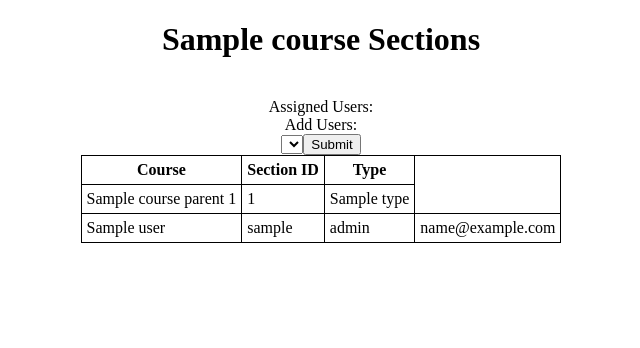
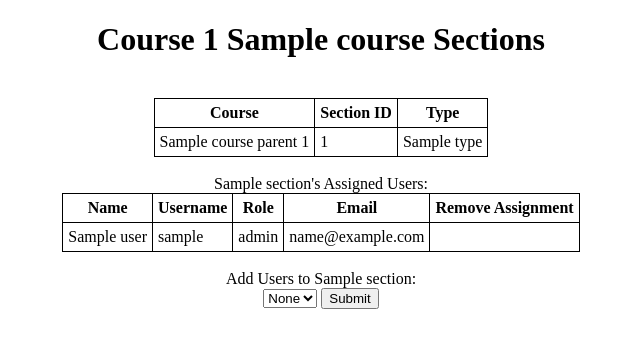
Before and after one commit to ademar-gamero/TA-Web-Application, a Django app: template templates/course_sections.html in a window 1280 px wide. Shown: the top 348 px of the page, without its empty margins (319-959 px from the left). Run offline with Django 3.2, Linux system fonts and the light colour scheme; the template is opened without the code that fills it: most values are stand-ins (such as "Sample title", 1, 10 or a date in 2020); lists and menus that the app fills with data are empty.

Commit message:
fix db, modify course_sections.html, modfi courseList.html, modify model assigned_section field, modfi courseSections tests

```diff
--- a/ta_app/admin.py
+++ b/ta_app/admin.py
@@ -1,6 +1,7 @@
 from django.contrib import admin
 from .models import Course, Section, User, Day
+
+admin.site.register(Day)
 admin.site.register(Course)
 admin.site.register(Section)
 admin.site.register(User)
-admin.site.register(Day)
--- a/templates/courseList.html
+++ b/templates/courseList.html
@@ -91,10 +91,13 @@
         <td>{{ course.course_name}}</td>
         <td>{{ course.course_id }}</td>
         <td>{{ course.semester }}</td>
+
           {%if is_admin%}
         <td>Edit Course Info</td>
           {%endif%}
-        <td>Course Sections</td>
+
+          <td><a href="{% url 'courseSections' course.pk %}">Course Sections</a></td>
+
           {%if is_admin%}
         <td><a href="{% url 'deleteCourse' course.id %}">Delete</a></td>
           {%endif%}
--- a/templates/course_sections.html
+++ b/templates/course_sections.html
@@ -29,19 +29,20 @@
     <title>Course Section Assignments</title>
   </head>
 <body>
-  <h1 class = "center"> {{course}} Sections </h1>
+<h1 class = "center"> Course {{course.course_id}} {{course.course_name}} Sections </h1>
   <div class = "center2" align="center">
+  {%for section in sections %}
       <table>
       <br>
       <tr>
         <th>Course</th>
         <th>Section ID</th>
         <th>Type</th>
-        {% if usr_role == "Admin" or usr_role == "Instructor" %}
-        <th> Remove Assignment </th>
+        {% if usr_role == "Admin"%}
+        <th> Edit Section Info </th>
+        <th>Delete Section</th>
             {% endif %}
         </tr>
-        {%for section in sections %}
             <tr>
               <td>{{ section.course_parent.course_name }} {{ section.course_parent.course_id }}</td>
               <td>{{ section.section_id }}</td>
@@ -51,24 +52,35 @@
               <td> delete link </td>
                 {% endif %}
             </tr>
-          Assigned Users:
-            {% for user in section.assigned_users %}
+            </table>
+            <br>
+            <table>
+            {{section}}'s Assigned Users:
+            <tr>
+              <th>Name</th>
+              <th>Username</th>
+              <th>Role</th>
+              <th>Email</th>
+              <th>Remove Assignment</th>
+            </tr>
+              {% for user in section.assigned_users.all %}
               <tr>
                 <td> {{user.name}} </td>
                 <td> {{user.username}} </td>
                 <td> {{user.role}} </td>
                 <td> {{user.email}} </td>
                 {% if usr_role == "Admin" or usr_role == "Instructor" %}
-            <td> edit section info link </td>
               <td> Remove Assignment </td>
                 {% endif %}
               </tr>
               {% endfor %}
+            </table>
               <form action="/Home/courseList/courseSection/{{course.pk}}/" method="post">
                   <br>
-                Add Users:
+              Add Users to {{section}}:
                   </br>
                   <select id = "{{section}}" name="{{section}}">
+                        <option value="None">None</option>
                       {% if usr_role == "Instructor"%}
                       {%for ta in ta_pool%}
                           <option value="{{ta}}">{{ta}}</option>
@@ -80,9 +92,8 @@
                       <option value="{{usr}}">{{usr}}</option>
                       {% endfor %}
                       {% endif %}
-
-        {% endfor %}
-
+                  </select>
         <input type="submit" value="Submit">
         </form>
-        </table>
+        <br>
+      {% endfor %}
```
Also changed, not shown: ta_app/acceptanceTest/test_CourseSections.py (+7 -6 lines), ta_app/models.py (+13 -13 lines), ta_app/views/courseSections.py (+12 -3 lines), ta_app/migrations/0001_initial.py (deleted), ta_app/migrations/0002_alter_user_assigned_section.py (added), ta_app/migrations/0003_alter_user_assigned_section.py (added), ta_app/migrations/0004_alter_user_assigned_section.py (added), ta_app/migrations/0005_alter_user_assigned_section.py (added), ta_app/migrations/0006_alter_user_assigned_section.py (added). Lines whose indentation alone changed are shown as unchanged.
